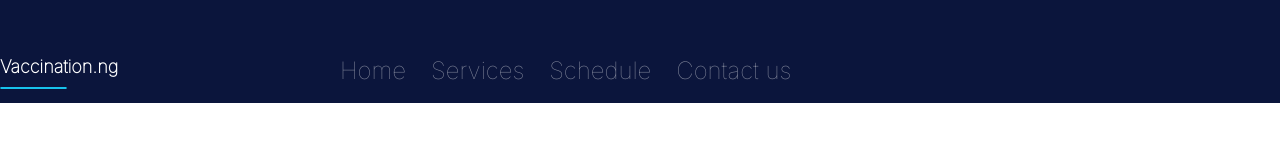
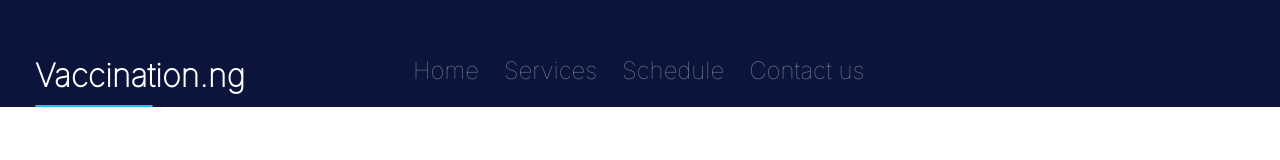
Before and after one commit to OlenaShkurenko/Vaccination.ng, a plain HTML site: page index.html in a window 1280 px wide. Drawn offline with Linux system fonts and the light colour scheme.

Commit message:
add small changes

```diff
--- a/assets/scss/main.scss
+++ b/assets/scss/main.scss
@@ -1,11 +1,11 @@
+@import "fonts";
 @import "globals";
-@import "fonts";
 @import "mixins";
+@import "variables";
 @import "../../styles/reset.css";
 @import "../../components/button/button.scss";
 @import "../../components/input/input.scss";
 @import "../../components/intro-block/intro-block.scss";
-@import "../../components/page/page.scss";
 @import "../../components/header/header.scss";
 @import "../../components/burger-menu/burger-menu.scss";
-@import "variables";
+@import "../../components/container/container.scss";
--- a/components/header/header.scss
+++ b/components/header/header.scss
@@ -64,4 +64,9 @@
       display: flex;
     }
   }
+  @media (min-width: 1024px) {
+    &__logo {
+      font-size: 2rem;
+    }
+  }
 }
```
Also changed, not shown: styles/main.css, styles/main.min.css, 2 other files.
